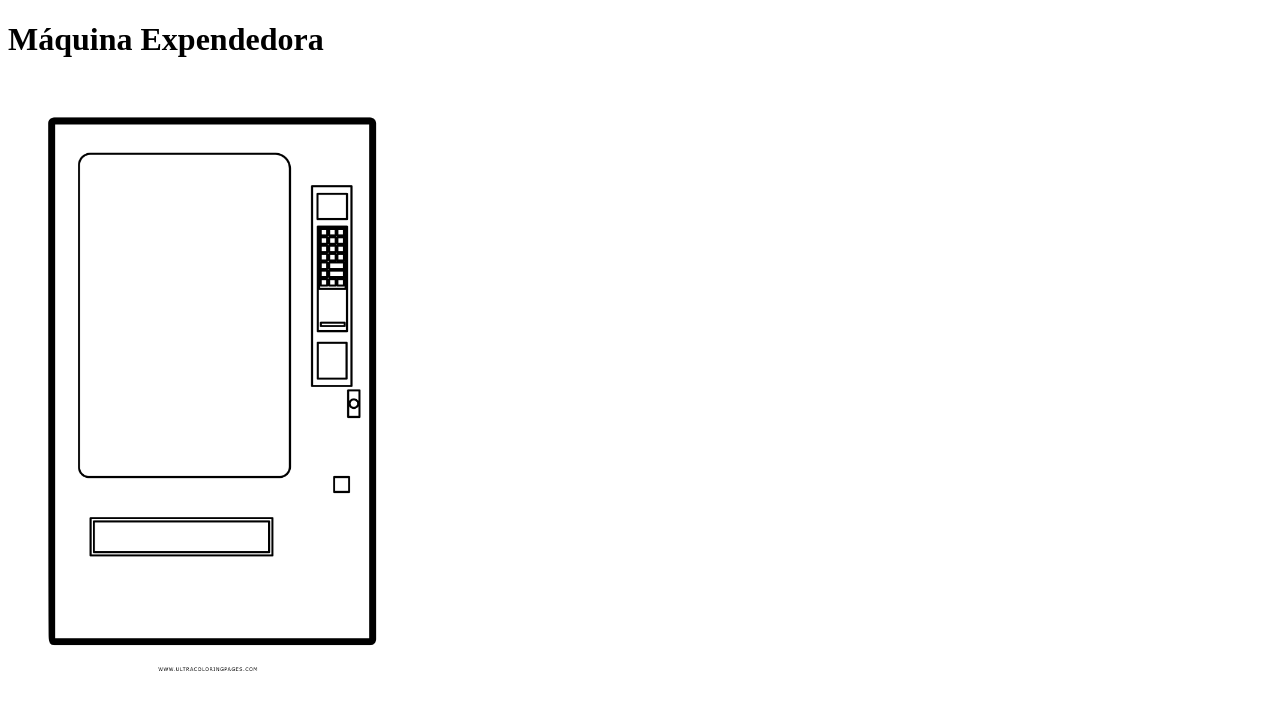
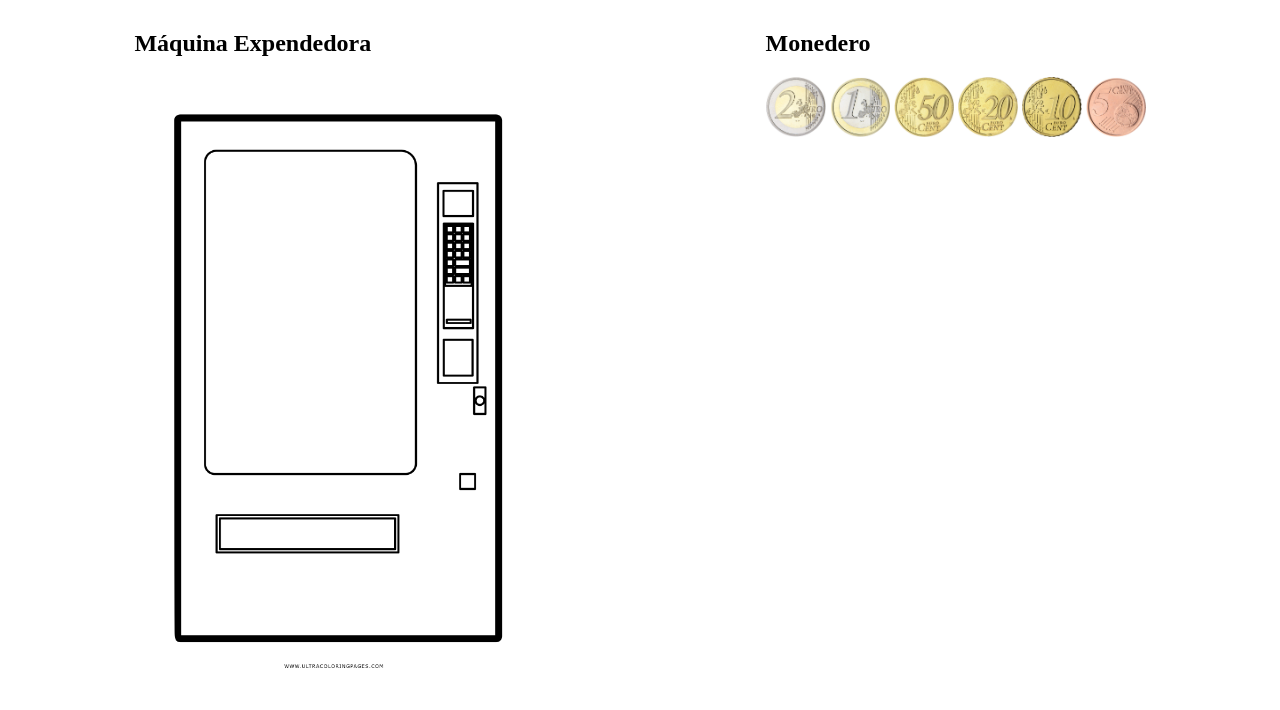
Before and after one commit to tfermoso/appExpendedora, a website: page public/index.html in a window 1280 px wide. Drawn offline with nearby package versions, Linux system fonts and the light colour scheme.

Commit message:
monedas añadidas

```diff
--- a/public/css/style.css
+++ b/public/css/style.css
@@ -1,3 +1,10 @@
+
+.principal{
+    width: 80%;
+    margin: 10px auto;
+    display: flex;
+    justify-content: space-between;
+}
 .maquina{
     width: 400px;
     height: 600px;
@@ -7,6 +14,12 @@
     background-position-x: -100px;
 
 }
+
+.monedas img{
+    width: 60px;
+    height: 60px;
+}
+
 .productos{
     width: 52%;
     height: 52%;
@@ -23,7 +36,6 @@
 .ranura{
     width: 50px;
     height: 50px;
-
 }
 .espiral{
     background: url('../img/esp.png');
--- a/public/index.html
+++ b/public/index.html
@@ -1,5 +1,6 @@
 <!DOCTYPE html>
 <html lang="en">
+
 <head>
     <meta charset="UTF-8">
     <meta name="viewport" content="width=device-width, initial-scale=1.0">
@@ -7,16 +8,34 @@
     <title>Máquina Expendedora</title>
     <link rel="stylesheet" href="css/style.css">
 </head>
+
 <body>
+    <div class="principal">
+        <div class="expendedora">
+            <h2>Máquina Expendedora</h2>
+            <div class="maquina">
+                <div class="productos">
 
-    <h1>Máquina Expendedora</h1>
-    <div class="maquina">
-        <div class="productos">
+                </div>
+            </div>
+        </div>
+        <div class="cartera">
+            <h2>Monedero</h2>
+            <div class="monedas">
+                <img src="img/2euros.jpg" alt="2 euros">
+                <img src="img/1euro.jpg" alt="1 euro">
+                <img src="img/50cent.jpg" alt="50 centimos">
+                <img src="img/20cent.jpg" alt="20 centimos">
+                <img src="img/10cent.jpg" alt="10 centimos">
+                <img src="img/5cent.jpg" alt="5 centimos">
+            </div>
+        </div>
 
-        </div>
     </div>
+
 
     <script src="https://ajax.googleapis.com/ajax/libs/jquery/3.3.1/jquery.min.js"></script>
     <script src="js/index.js"></script>
 </body>
+
 </html>
--- a/public/js/index.js
+++ b/public/js/index.js
@@ -7,7 +7,7 @@ $.ajax({
         console.log(response);
         for (const producto in response.productos) {
             if (response.productos.hasOwnProperty(producto)) {
-                var div=`<div class='ranura ${producto}'></div>`;
+                var div=`<div id='${producto}' class='ranura ${producto}'></div>`;
                 $('.productos').append(div);
 
             }
@@ -16,5 +16,14 @@ $.ajax({
             $('.productos').append("<div class='ranura espiral'></div>");
 
         }
+        eventosRanuras();
     }
 });
+
+
+function eventosRanuras(){
+    $('.ranura').click(ev=>{
+        console.log(ev);
+        alert("ranura pulsada");
+    })
+}
```
Also changed, not shown: public/img/10cent.jpg (added), public/img/1euro.jpg (added), public/img/20cent.jpg (added), public/img/2euros.jpg (added), public/img/50cent.jpg (added), public/img/5cent.jpg (added).
